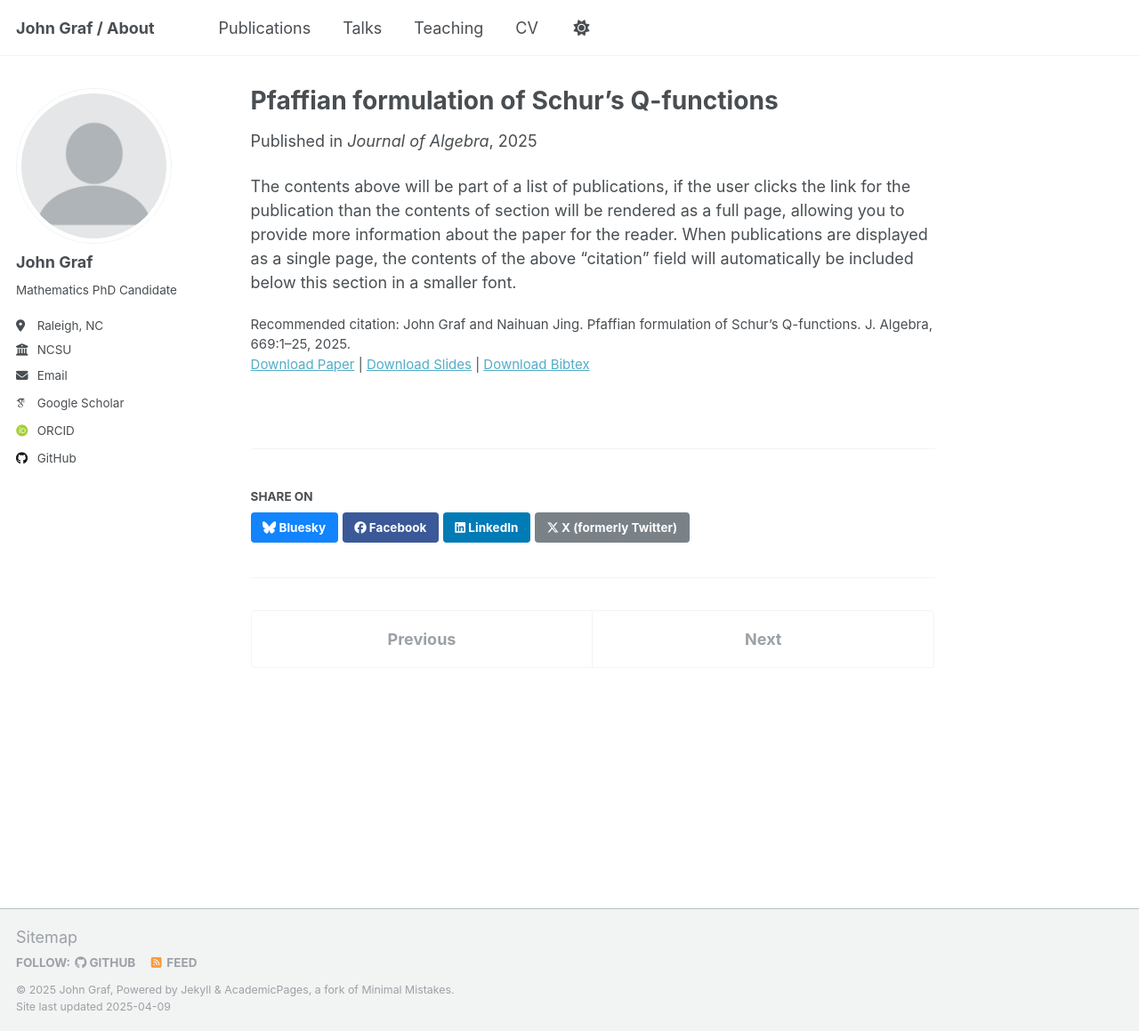
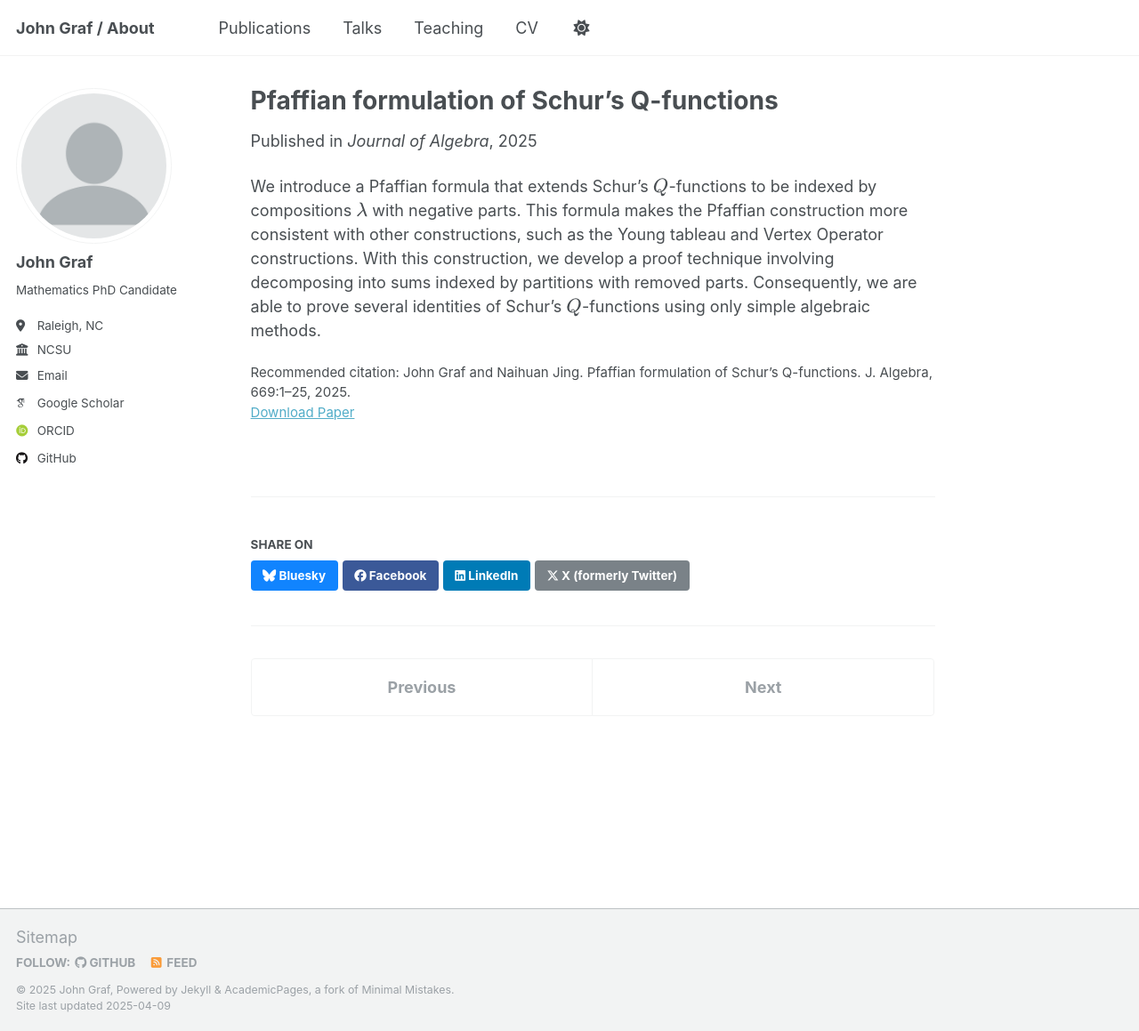
Before and after one commit to j-graf/j-graf.github.io, a Jekyll site: the page built from _publications/2025-05-01-pfaffian-formulation.md, in a window 1280 px wide and 1159 px high. Shown: the whole window at 89% size. Built offline with Jekyll 4.4.1, drawn with Linux system fonts in a browser that asks for light colours; some web fonts are replaced.

Commit message:
Update 2025-05-01-pfaffian-formulation.md

```diff
--- a/_publications/2025-05-01-pfaffian-formulation.md
+++ b/_publications/2025-05-01-pfaffian-formulation.md
@@ -6,9 +6,7 @@ permalink: /publication/2025-05-01-pfaffian-formulation-of-schurs-q-functions
 excerpt: ''
 date: 2025-05-01
 venue: 'Journal of Algebra'
-slidesurl: ''
 paperurl: 'https://www.sciencedirect.com/science/article/pii/S0021869325000523'
-bibtexurl: ''
 citation: 'John Graf and Naihuan Jing. Pfaffian formulation of Schur’s Q-functions. J. Algebra, 669:1–25, 2025.'
 ---
-The contents above will be part of a list of publications, if the user clicks the link for the publication than the contents of section will be rendered as a full page, allowing you to provide more information about the paper for the reader. When publications are displayed as a single page, the contents of the above "citation" field will automatically be included below this section in a smaller font.
+We introduce a Pfaffian formula that extends Schur's $$Q$$-functions to be indexed by compositions $$\lambda$$ with negative parts. This formula makes the Pfaffian construction more consistent with other constructions, such as the Young tableau and Vertex Operator constructions. With this construction, we develop a proof technique involving decomposing into sums indexed by partitions with removed parts. Consequently, we are able to prove several identities of Schur's $$Q$$-functions using only simple algebraic methods.
```
